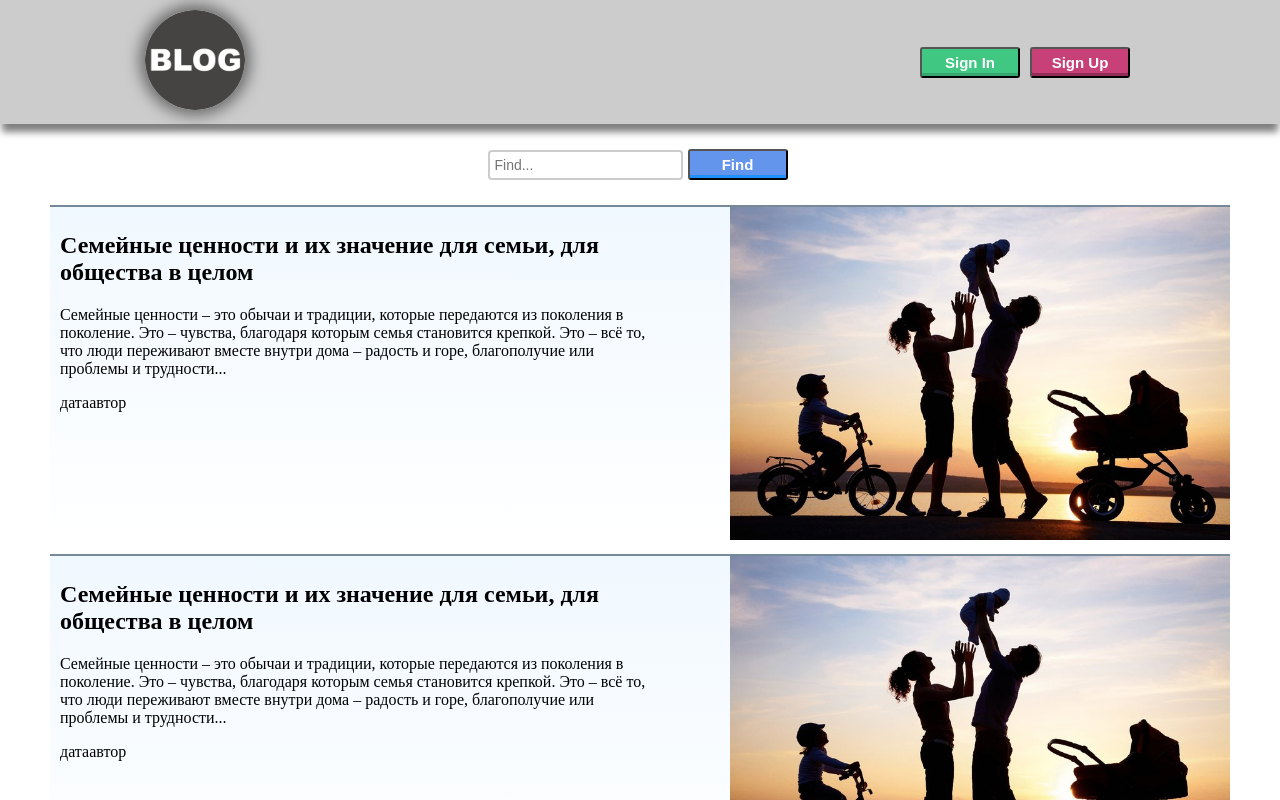
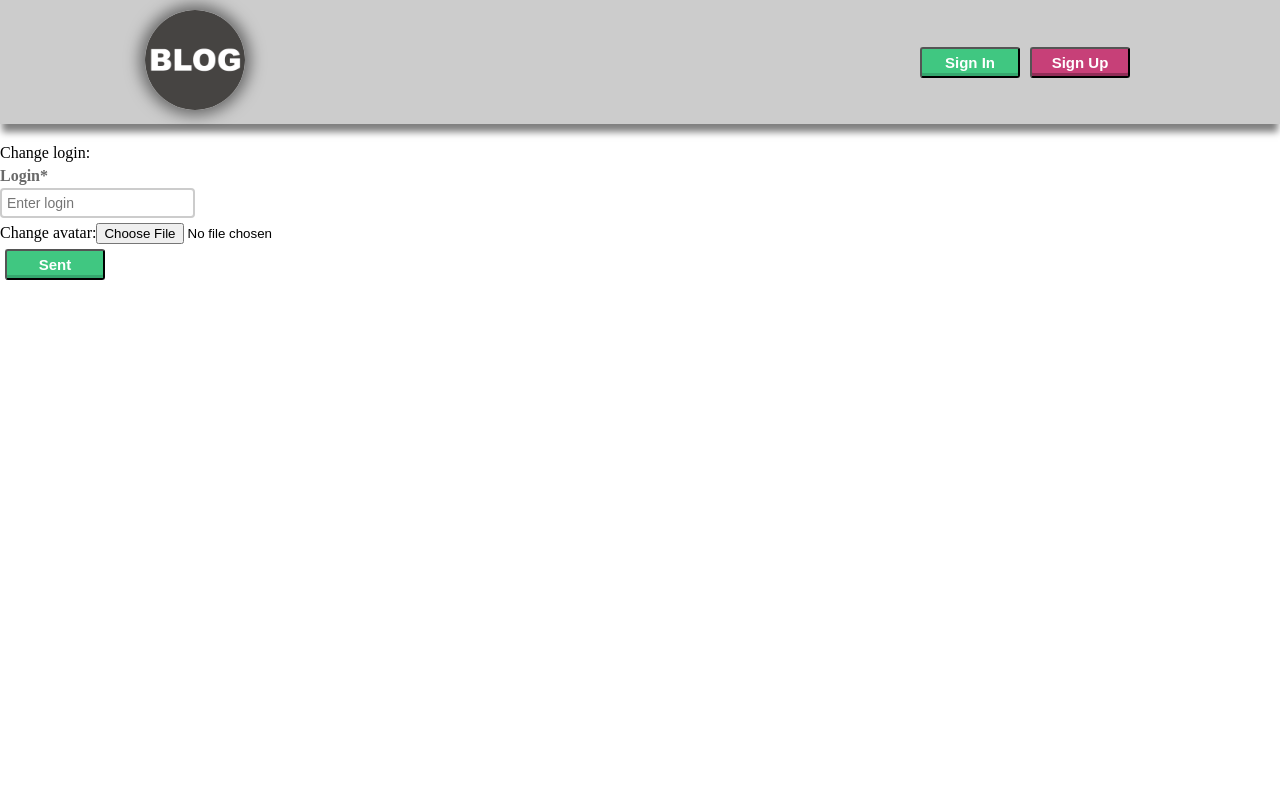
Before and after one commit to onotole-ololoev/redux_app, a React (Create React App) app: page /profileedit in a window 1280 px wide. Shown: the top 800 px of the page. Built offline with nearby package versions, Linux system fonts and the light colour scheme.

Commit message:
routes component created

```diff
--- a/src/App.js
+++ b/src/App.js
@@ -1,20 +1,10 @@
 import React, {useState} from "react";
 import {connect} from "react-redux";
 import './App.css';
-import {
-    BrowserRouter as Router,
-    Switch,
-    Route,
-    Link, Redirect
-} from "react-router-dom";
+import { BrowserRouter as Router } from "react-router-dom";
 
 import Header from "./components/header";
-import PostList from "./components/postList";
-import Button from "./components/button";
-import Modal from "./components/modal";
-import Input from "./components/input";
-import Post from "./pages/post/post";
-import Error from "./pages/404/404";
+import Routes from "./routes";
 
 
 
@@ -27,25 +17,7 @@ function App(props) {
   return (
       <Router>
           <Header openAuthModal={authModalToggle}/>
-          <Switch>
-              <Route path="/">
-                  <div className='wrapper'>
-                      <div className='filter-box'>
-                          <Input placeholder='Find...' variant='find' />
-                          <Button variant='find' label='Find'/>
-                      </div>
-                      <PostList />
-                      {authModal ? <Modal authModal={authModal} closeAuthModal={authModalToggle}/> : null}
-                  </div>
-              </Route>
-              <Route path="/post">
-                  <Post />
-              </Route>
-              <Route path="/404">
-                  <Error />
-              </Route>
-              <Redirect to="/404" />
-          </Switch>
+          <Routes />
       </Router>
 
   );
--- /dev/null
+++ b/src/pages/home/home.css
@@ -0,0 +1,10 @@
+.filter-box {
+    display: flex;
+    justify-content: center;
+    align-items: center;
+    margin-bottom: 20px;
+}
+.wrapper {
+    max-width: 1200px;
+    margin: 0 auto;
+}
--- /dev/null
+++ b/src/pages/home/index.js
@@ -0,0 +1,27 @@
+import React, {useState} from "react";
+import './home.css';
+import PostList from "../../components/postList";
+import Button from "../../components/button";
+import Modal from "../../components/modal";
+import Input from "../../components/input";
+
+
+
+
+const Home = () => {
+    const [authModal, setAuthModal] = useState(false);
+    const authModalToggle = () => setAuthModal(!authModal);
+
+    return (
+        <div className='wrapper'>
+            <div className='filter-box'>
+                <Input placeholder='Find...' variant='find' />
+                <Button variant='find' label='Find'/>
+            </div>
+            <PostList />
+            {authModal ? <Modal authModal={authModal} closeAuthModal={authModalToggle}/> : null}
+        </div>
+    );
+}
+
+export default Home;
--- a/src/pages/profile-edit/profile-edit.js
+++ b/src/pages/profile-edit/profile-edit.js
@@ -1,5 +1,6 @@
 import React from "react";
 import Input from "../../components/input";
+import Button from "../../components/button";
 
 
 
@@ -14,8 +15,9 @@ const ProfileEdit = () => {
             </div>
             <div>
                 <span>Change avatar:</span>
-                <input type="file" name="photoimg" id="photoimg" />
+                <input type="file" name="photo-img" id="photo-img" />
             </div>
+            <Button type='submit' label='Sent'/>
         </div>
     )
 };
--- /dev/null
+++ b/src/routes/index.js
@@ -0,0 +1,29 @@
+import React from "react";
+import {Redirect, Route, Switch} from "react-router-dom";
+import Post from "../pages/post/post";
+import Error from "../pages/404/404";
+import Home from "../pages/home";
+import ProfileEdit from "../pages/profile-edit/profile-edit";
+
+const Routes = () => {
+
+    return (
+        <Switch>
+            <Route exact path="/">
+                <Home />
+            </Route>
+            <Route path="/post">
+                <Post />
+            </Route>
+            <Route path="/profileedit">
+                <ProfileEdit />
+            </Route>
+            <Route path="/404">
+                <Error />
+            </Route>
+            <Redirect to="/404" />
+        </Switch>
+    )
+};
+
+export default Routes;
```
